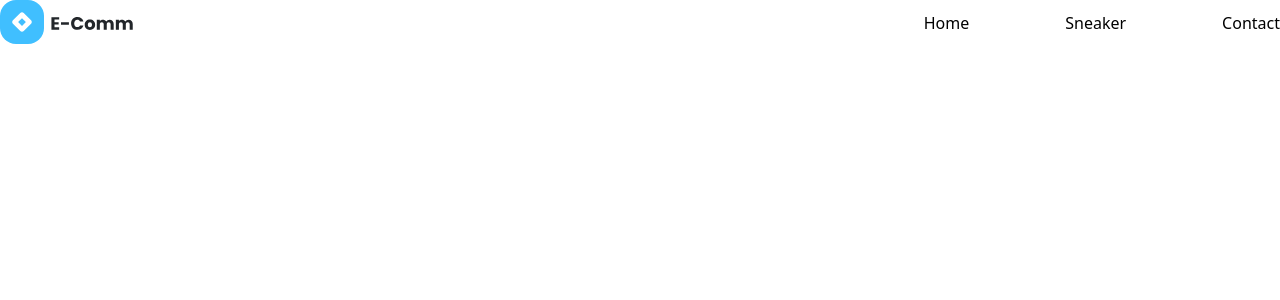
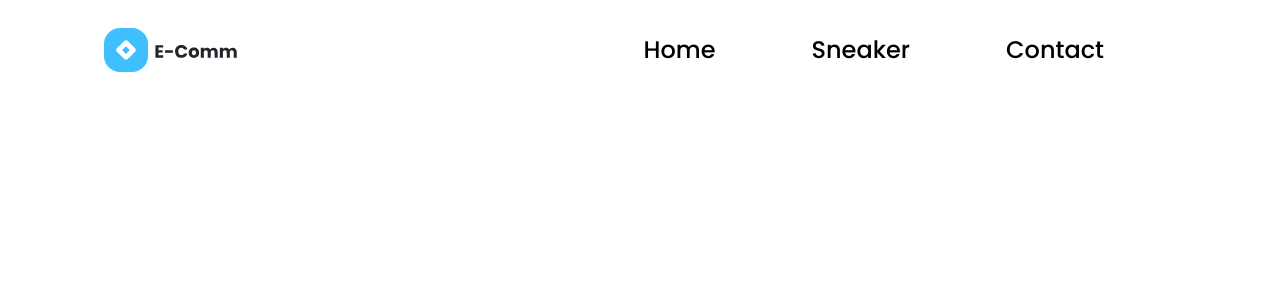
Before and after one commit to hari1538radha/Ecommerse-Site, a React (Create React App) app: page / in a window 1280 px wide. Shown: the top 300 px of the page. Built offline with nearby package versions, Linux system fonts and the light colour scheme; the HTML template or start-up script is replaced by a standard one.

Commit message:
feat: navbar for landing page is completed

```diff
--- a/public/index.html
+++ b/public/index.html
@@ -15,6 +15,13 @@
       user's mobile device or desktop. See https://developers.google.com/web/fundamentals/web-app-manifest/
     -->
     <link rel="manifest" href="%PUBLIC_URL%/manifest.json" />
+    <link rel="preconnect" href="https://fonts.googleapis.com" />
+    <link rel="preconnect" href="https://fonts.gstatic.com" crossorigin />
+    <link
+      href="https://fonts.googleapis.com/css2?family=Poppins:ital,wght@0,100;0,200;0,300;0,400;0,500;0,600;0,700;0,800;0,900;1,100;1,200;1,300;1,400;1,500;1,600;1,700;1,800&display=swap"
+      rel="stylesheet"
+    />
+
     <!--
       Notice the use of %PUBLIC_URL% in the tags above.
       It will be replaced with the URL of the `public` folder during the build.
--- a/src/component/Navbar/Navbar.js
+++ b/src/component/Navbar/Navbar.js
@@ -1,21 +1,26 @@
-import React from 'react';
+import React from "react";
 //Image import
-import Logo from "../Images/FOOTER.svg"
+import Logo from "../Images/FOOTER.svg";
 
 const Navbar = () => {
   return (
-    <div className='flex items-center justify-between'>
-        <div>
-            <img src={Logo} alt="logo">
-            </img>
-        </div>
-        <div className='flex gap-x-24'>
-            <a href="#">Home</a>
-            <a href="#">Sneaker</a>
-            <a href="#">Contact</a>
-        </div>
+    <div className="flex h-[100px] font-poppins items-center justify-between">
+      <div className="pl-[104px]">
+        <img src={Logo} alt="logo"></img>
+      </div>
+      <div className="flex gap-x-24 pr-44 text-2xl font-medium">
+        <a className="hover:text-[#40BFFF]" href="#">
+          Home
+        </a>
+        <a className="hover:text-[#40BFFF]" href="#">
+          Sneaker
+        </a>
+        <a className="hover:text-[#40BFFF]" href="#">
+          Contact
+        </a>
+      </div>
     </div>
-  )
-}
+  );
+};
 
-export default Navbar
+export default Navbar;
--- a/tailwind.config.js
+++ b/tailwind.config.js
@@ -2,6 +2,9 @@
 module.exports = {
   content: ["./src/**/*.{html,js}"],
   theme: {
+    fontFamily:{
+'poppins' :['poppins','sans-serif']
+    },
     extend: {},
   },
   plugins: [],
```
